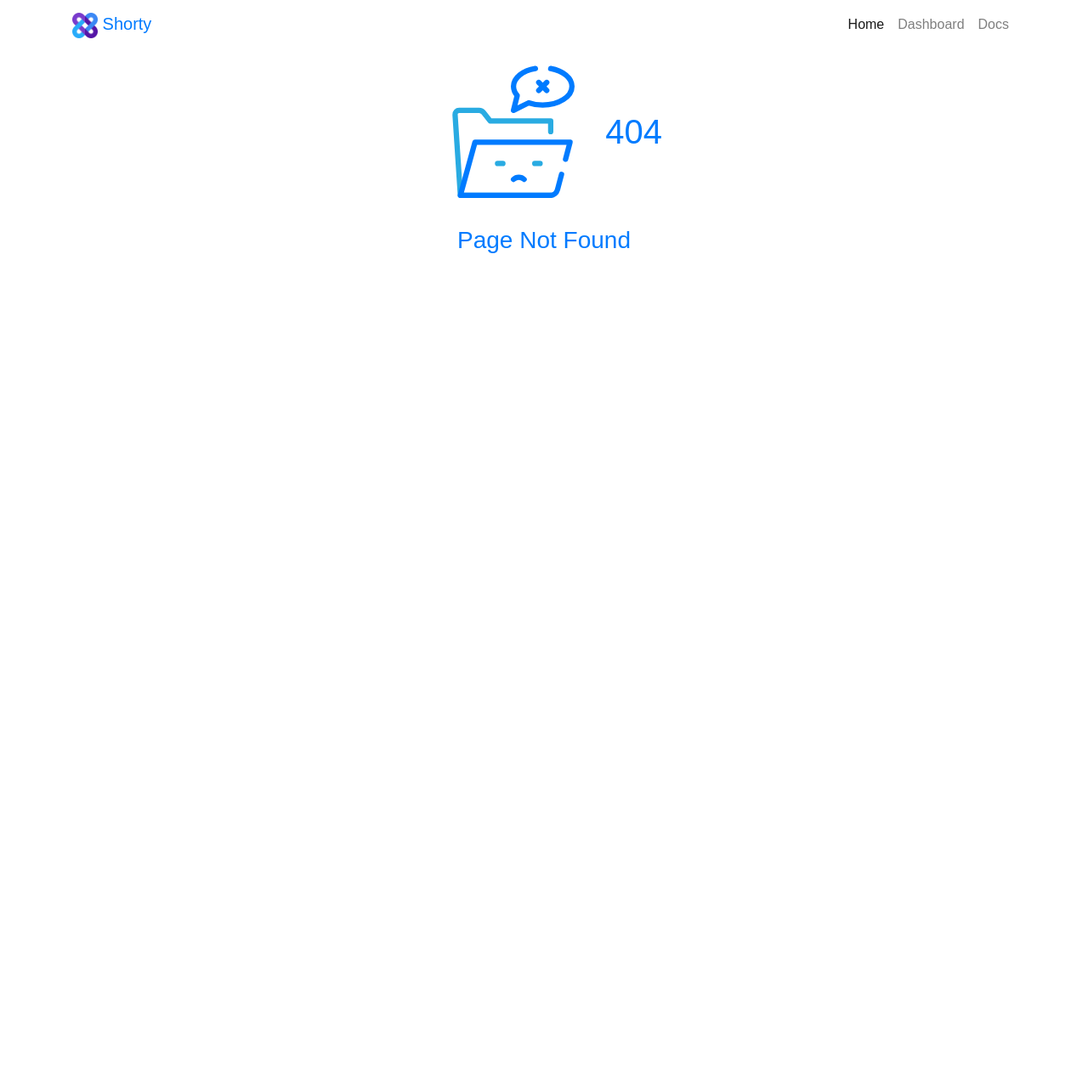
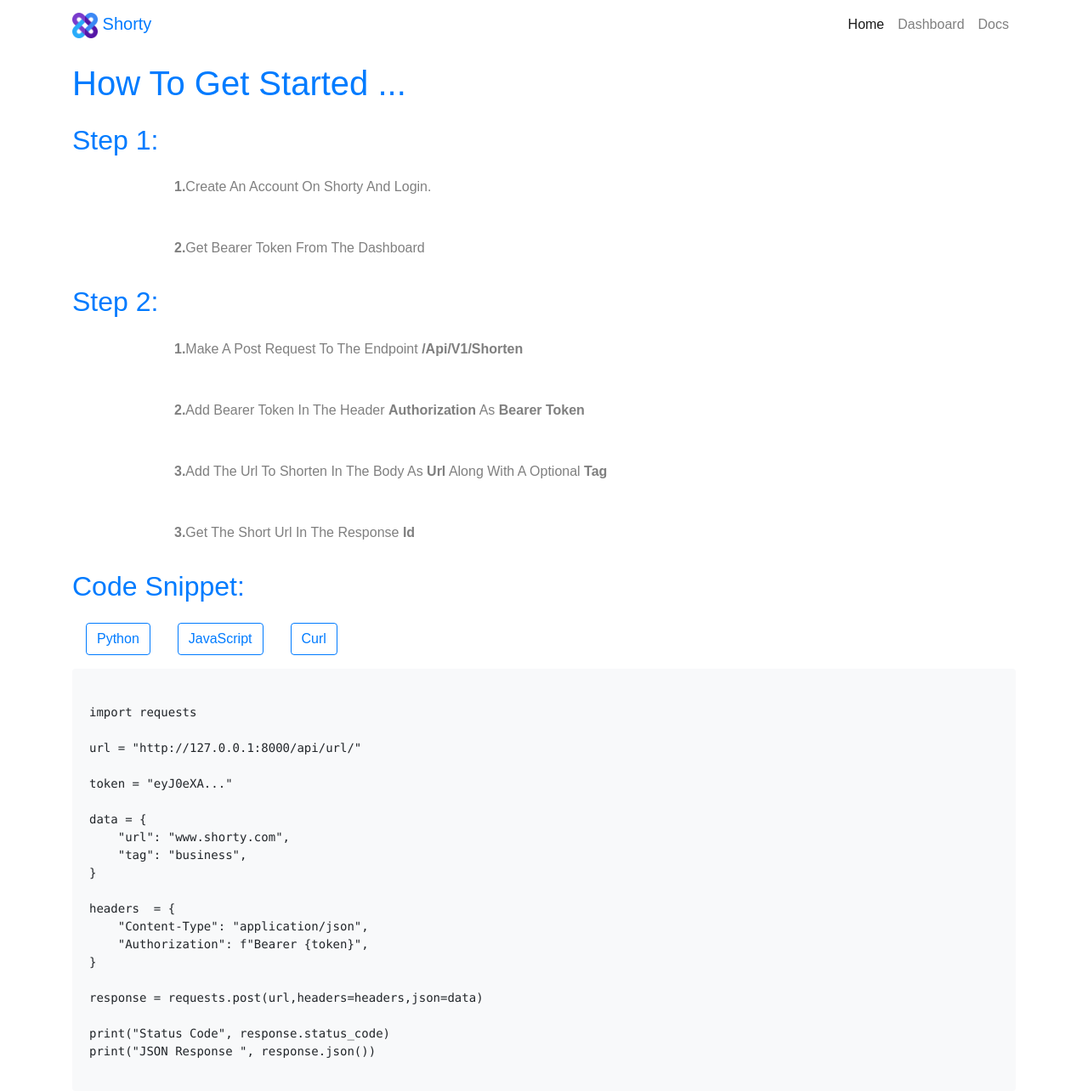
Before and after one commit to satya-sudo/Shorty_FE, a React (Create React App) app: page /docs in a window 1280 px wide. Before the commit this address had no page. Shown: the whole page at 85% size. Before the commit the page ends 800 px from the top, so only its background shows below. Built offline with nearby package versions, Linux system fonts and the light colour scheme.

Commit message:
Almost done

```diff
--- a/src/App.js
+++ b/src/App.js
@@ -4,6 +4,7 @@ import Nav from './nav';
 import Home from './pages/home/home';
 import Notfound from './pages/Notfound';
 import Dashboard from './pages/dashboard/Dashboard';
+import Docs from './pages/docs/docs';
 
 
 import {
@@ -22,6 +23,8 @@ function App() {
             <Route path="/" element={<Home/>} />
             <Route path="/registration" element={<Registration type={true} />} />
             <Route path="/Dashboard" element={<Dashboard />} />
+            <Route path="/docs" element={<Docs />} />
+
 
             <Route path="*" element={<Notfound />} />
           </Routes>
--- a/src/index.css
+++ b/src/index.css
@@ -2,7 +2,7 @@ body{
   min-height: 100vh;
   min-width: 100vw;
   font-family: 'Anton', sans-serif;
-
+  border-radius: 0px !important;
 }
 
 .headWrapper {
@@ -23,8 +23,10 @@ body{
   border: 0px !important;
   min-width: 50vw;
   margin: 30px !important;
+
 }
 .NoboarderCard {
+  /* box-shadow: rgba(0, 0, 0, 0.19) 0px 10px 20px, rgba(0, 0, 0, 0.23) 0px 6px 6px; */
   border: 0px !important;
 }
 
@@ -37,3 +39,15 @@ body{
 .copy {
   cursor: pointer !important;
 }
+
+@media (max-width: 768px) {
+  .Step_1_body ,.Step_2_body {
+    padding-left: 50px !important ;
+  }
+}
+
+@media (min-width: 768px) {
+  .Step_1_body,.Step_2_body  {
+    padding-left: 120px !important ;
+  }
+}
--- a/src/nav.js
+++ b/src/nav.js
@@ -31,7 +31,7 @@ const Nav = () => {
                     <Link to="/registration" className="nav-link">Dashboard</Link>
                 </li>
                 <li className="nav-item">
-                    <Link to="/" className="nav-link">Docs</Link>
+                    <Link to="/docs" className="nav-link">Docs</Link>
                 </li>
 
                     {
--- a/src/pages/dashboard/Chart.js
+++ b/src/pages/dashboard/Chart.js
@@ -32,12 +32,19 @@ class ApexChart extends React.Component {
     }
 
 
-    componentDidMount() {
-        // console.log(this.props.series)
+    componentWillMount() {
+        console.log(this.props.labels)
+
         this.setState({
             series:this.props.series,
             options:{...this.state.options,labels:this.props.labels}
         })
+        this.setState(
+            {
+              options : { ...this.state.options, labels: this.props.labels }
+            }
+        )
+        console.log(this.props.labels)
         console.log(this.state)
     }
 
--- a/src/pages/dashboard/Dashboard.js
+++ b/src/pages/dashboard/Dashboard.js
@@ -155,7 +155,7 @@ const Dashboard = () => {
                 <div className="col-md-8">
                         <div className="card bg-light NoboarderCard">
                             <div className="card-body p-4">
-                                {serise.length > 0 ? <ApexCharts series={serise}  labels={labels} /> : null  }
+                                {serise.length >0  && labels.length > 0 ? <ApexCharts series={serise}  labels={labels} /> : null  }
 
                             </div>
                         </div>
--- /dev/null
+++ b/src/pages/docs/curl.js
@@ -0,0 +1,28 @@
+import React from 'react';
+
+
+
+
+
+const Ccard = () => {
+    return (
+        <div className="card bg-light NoboarderCard">
+            <div className="card-body">
+                <pre>
+                    <code className="language-python">
+{`
+curl -X POST "http://127.0.0.1:8000/api/url/"
+-H  "accept: application/json"
+-H  "Authorization: Bearer eyJ0e..."
+-H  "Content-Type: application/json"
+-d "{  \"url\": \"shorty.com\",  \"tag\": \"Office\"}"
+`}
+                    </code>
+                </pre>
+            </div>
+        </div>
+    )
+}
+
+
+export default  Ccard;
--- /dev/null
+++ b/src/pages/docs/docs.js
@@ -0,0 +1,95 @@
+import React,{useState} from 'react';
+import Pcard from './python';
+import Ccard from './curl';
+const Docs = () => {
+
+    const [toggle,setToggle] = useState(0);
+
+    return (
+        <div  className="container">
+            <div className="Header py-3">
+                <h1 className="text-capitalize text-primary">
+                    How To Get Started ...
+                </h1>
+            </div>
+
+            <div className="Step_1">
+                <div className="Step_1_header">
+                    <h2 className="text-capitalize text-primary">
+                        Step 1:
+                    </h2>
+                </div>
+                <div className="Step_1_body">
+                    <p className="text-capitalize text-black-50 py-3">
+                        <b>
+                            1.
+                        </b>
+                        Create an account on Shorty and login.
+                    </p>
+                    <p className="text-capitalize text-black-50 py-3">
+                        <b>
+                            2.
+                        </b>
+                        Get Bearer Token from the Dashboard
+                    </p>
+                </div>
+
+            </div>
+            <div className="Step_2">
+                <div className="Step_2_header">
+                    <h2 className="text-capitalize text-primary">
+                        Step 2:
+                    </h2>
+                </div>
+                <div className="Step_2_body">
+                    <p className="text-capitalize text-black-50 py-3">
+                        <b>
+                            1.
+                        </b>
+                        Make A post request to the endpoint <b>/api/v1/shorten</b>
+                    </p>
+                    <p className="text-capitalize text-black-50 py-3">
+                        <b>
+                            2.
+                        </b>
+                        Add bearer token in the header <b>Authorization</b> as <b>Bearer token</b>
+                    </p>
+                    <p className="text-capitalize text-black-50 py-3">
+                        <b>
+                            3.
+                        </b>
+                        Add the url to shorten in the body as <b>url</b> along with a optional <b>tag</b>
+                    </p>
+                    <p className="text-capitalize text-black-50 py-3">
+                        <b>
+                            3.
+                        </b>
+                        Get the short url in the response <b>id</b>
+                    </p>
+                </div>
+            </div>
+            <div className="code-block">
+                <h2 className="text-capitalize text-primary">
+                    Code Snippet:
+                </h2>
+                <button className="btn btn-outline-primary m-3" onClick={()=> {setToggle(0)}}>Python</button>
+                <button className="btn btn-outline-primary m-3" onClick={()=> {setToggle(1)}}>JavaScript</button>
+                <button className="btn btn-outline-primary m-3" onClick={()=> {setToggle(2)}}>Curl</button>
+                {
+                    toggle === 0 ? <Pcard /> : null
+                }
+                {
+                    toggle === 2 ? <Ccard /> : null
+                }
+                {
+                    toggle === 1 ? <Ccard /> : null
+                }
+            </div>
+
+
+        </div>
+    )
+}
+
+
+export default Docs;
--- /dev/null
+++ b/src/pages/docs/python.js
@@ -0,0 +1,39 @@
+import React from 'react';
+
+
+const PCard = () => {
+    return (
+        <div className="card bg-light NoboarderCard">
+            <div className="card-body">
+                <pre>
+                    <code className="language-python">
+{`
+import requests
+
+url = "http://127.0.0.1:8000/api/url/"
+
+token = "eyJ0eXA..."
+
+data = {
+    "url": "www.shorty.com",
+    "tag": "business",
+}
+
+headers  = {
+    "Content-Type": "application/json",
+    "Authorization": f"Bearer {token}",
+}
+
+response = requests.post(url,headers=headers,json=data)
+
+print("Status Code", response.status_code)
+print("JSON Response ", response.json())`}
+                    </code>
+                </pre>
+            </div>
+        </div>
+    )
+}
+
+
+export default  PCard;
```
Also changed, not shown: src/pages/docs/javascript.js (added).
